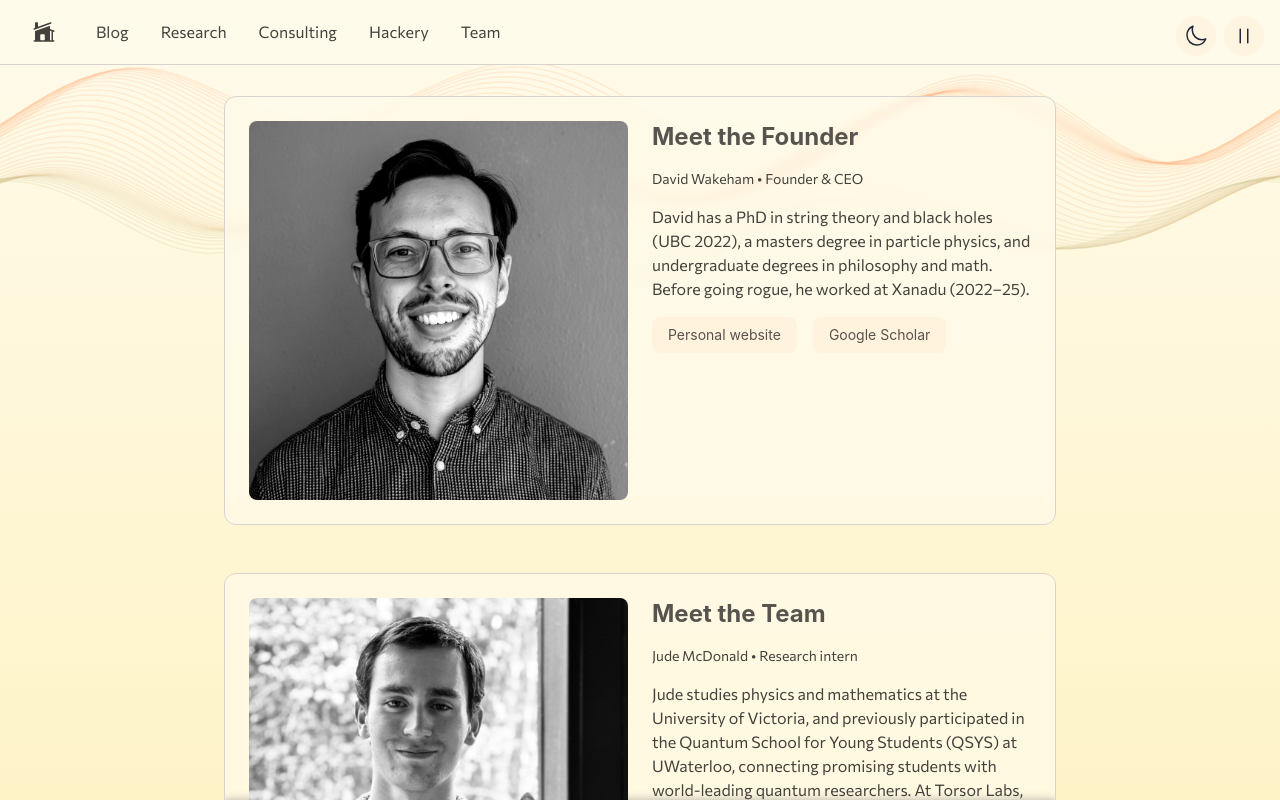
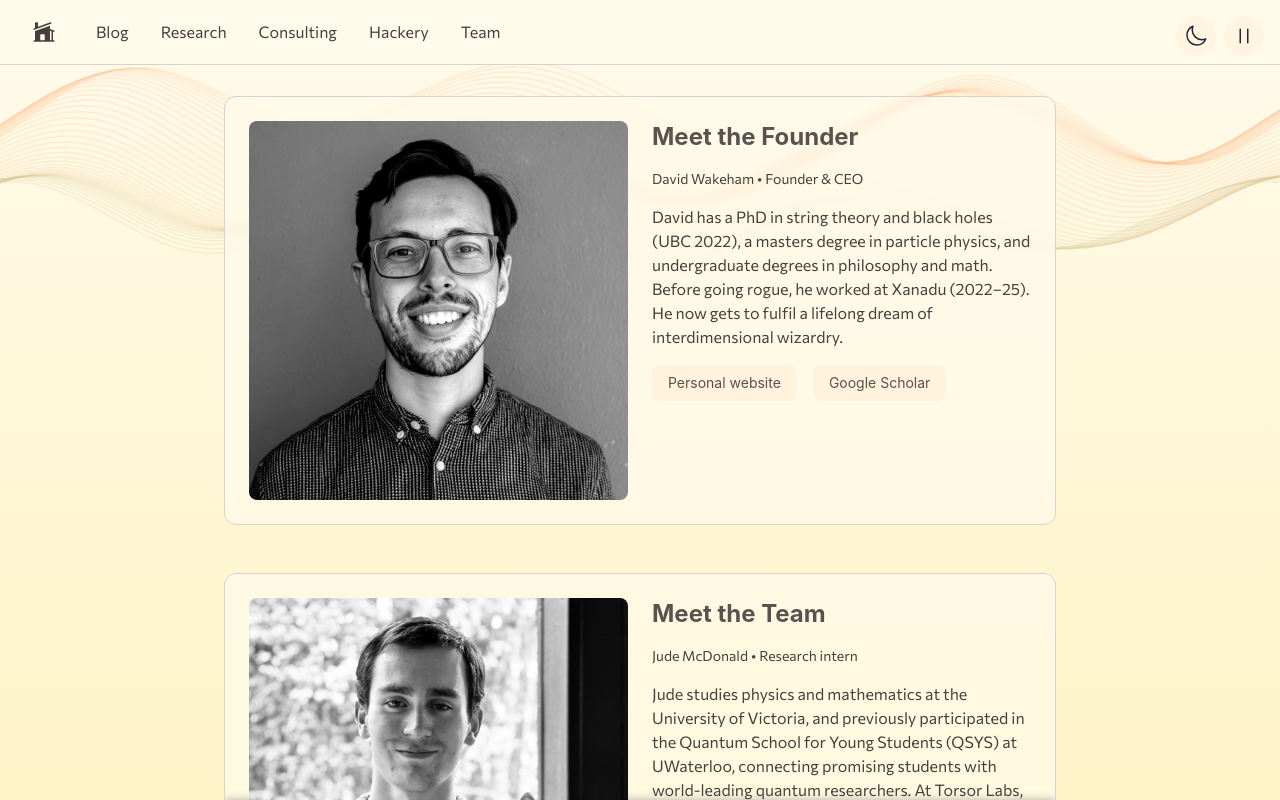
Before and after one commit to torsor-io/torsor-io, a React (Create React App) app: page /#/team in a window 1280 px wide. Shown: the top 800 px of the page. Built offline with nearby package versions, Linux system fonts and the light colour scheme; the HTML template or start-up script is replaced by a standard one.

Commit message:
Update index.js

```diff
--- a/src/components/TeamPage/index.js
+++ b/src/components/TeamPage/index.js
@@ -70,7 +70,7 @@ const TeamPage = ({ isDark, setIsDark, waveState, setWaveState }) => {
           David Wakeham • Founder & CEO
                   </p>
                   <p className={`${subtleText}`}>
-          David has a <a href="https://hapax.github.io/assets/ubc_2022_november_wakeham_david.pdf" className={`hover:underline`}>PhD</a> in string theory and black holes (UBC 2022), a masters degree in particle physics, and undergraduate degrees in philosophy and math. Before going rogue, he worked at <a href="https://www.xanadu.ai/" className={`hover:underline`}>Xanadu</a> (2022–25).
+          David has a <a href="https://hapax.github.io/assets/ubc_2022_november_wakeham_david.pdf" className={`hover:underline`}>PhD</a> in string theory and black holes (UBC 2022), a masters degree in particle physics, and undergraduate degrees in philosophy and math. Before going rogue, he worked at <a href="https://www.xanadu.ai/" className={`hover:underline`}>Xanadu</a> (2022–25). He now gets to fulfil a lifelong dream of interdimensional wizardry.
                   </p>
                   <div className="flex space-x-4">
 
```
